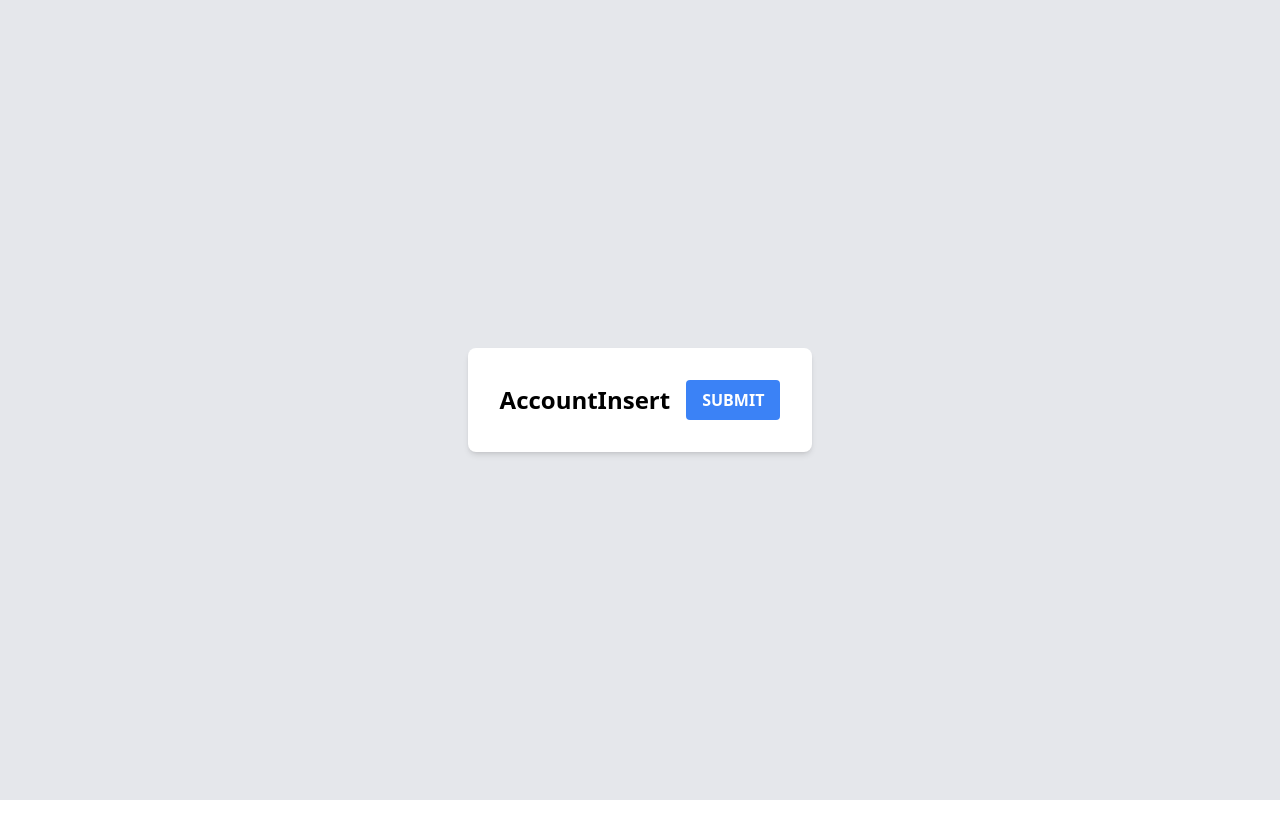
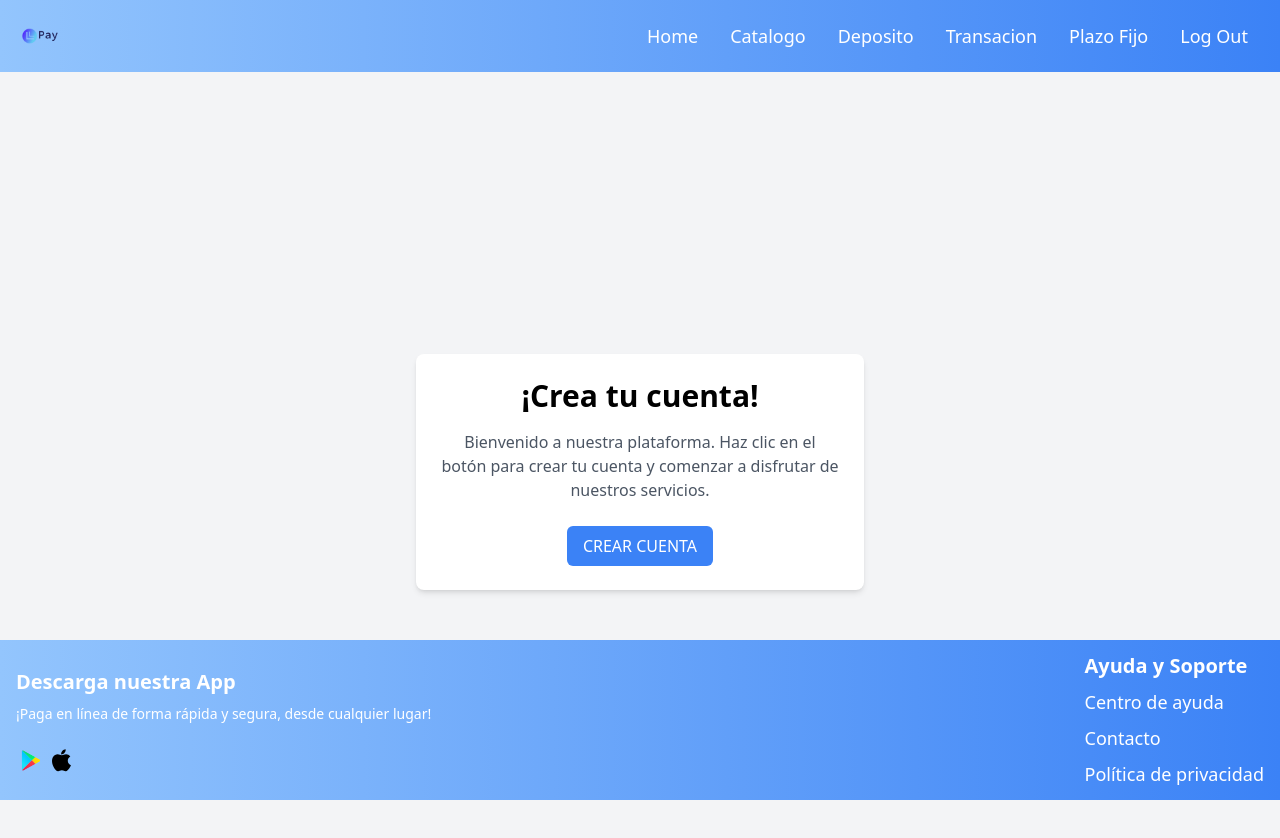
Before and after one commit to alkemyTech/Primary-Net-1, a Next.js app in the folder Primary-Net-front/: page /regularUser/accounts/create in a window 1280 px wide. Shown: the top 838 px of the page. Before the commit the page ends 800 px from the top, so only its background shows below. Built offline with nearby package versions, Linux system fonts and the light colour scheme; no server answers.

Commit message:
Agrego estilos

```diff
--- a/Primary-Net-front/app/components/Nav.jsx
+++ b/Primary-Net-front/app/components/Nav.jsx
@@ -10,19 +10,22 @@ const Navbar = () => {
       </div>
       <ul className="flex list-none">
         <li className="px-4">
-          <a href="#" className="text-white no-underline hover:text-gray-300">Home</a>
+          <a href="/home" className="text-white no-underline hover:text-gray-300">Home</a>
         </li>
         <li className="px-4">
-          <a href="#" className="text-white no-underline hover:text-gray-300">About Us</a>
+          <a href="/regularUser/catalogues/find" className="text-white no-underline hover:text-gray-300">Catalogo</a>
         </li>
         <li className="px-4">
-          <a href="#" className="text-white no-underline hover:text-gray-300">Services</a>
+          <a href="#" className="text-white no-underline hover:text-gray-300">Deposito</a>
         </li>
         <li className="px-4">
-          <a href="#" className="text-white no-underline hover:text-gray-300">Blog</a>
+          <a href="#" className="text-white no-underline hover:text-gray-300">Transacion</a>
         </li>
         <li className="px-4">
-          <a href="#" className="text-white no-underline hover:text-gray-300">Contact Us</a>
+          <a href="#" className="text-white no-underline hover:text-gray-300">Plazo Fijo</a>
+        </li>
+        <li className="px-4">
+          <a href="#" className="text-white no-underline hover:text-gray-300">Log Out</a>
         </li>
       </ul>
     </nav>
--- a/Primary-Net-front/app/regularUser/accounts/create/page.jsx
+++ b/Primary-Net-front/app/regularUser/accounts/create/page.jsx
@@ -2,6 +2,8 @@
 import { useSession } from 'next-auth/react';
 import React from 'react';
 import axios from 'axios';
+import Navbar from '../../../components/Nav'
+import Footer from '../../../components/Footer'
 
 const AccountInsert = () => {
   const { data: session } = useSession();
@@ -17,17 +19,33 @@ const AccountInsert = () => {
         .then((res) => console.log(res.data));
     }
   };
+
+
   return (
-    <div class="flex justify-center items-center h-screen bg-gray-200">
-      <div class="bg-white p-8 rounded-lg shadow-md flex items-center">
-        <h1 class="text-2xl font-bold mr-4">AccountInsert</h1>
-        <button
-          class="bg-blue-500 hover:bg-blue-700 text-white font-bold py-2 px-4 rounded"
-          onClick={() => handleSubmit()}
-        >
-          SUBMIT
-        </button>
+    <div className="min-h-screen bg-gray-100 font-montserrat">
+      {/* Navbar */}
+      <Navbar />
+
+      {/* Contenido principal */}
+      <div className="flex justify-center items-center h-screen">
+        <div className="bg-white p-6 rounded-lg shadow-md max-w-md w-full flex justify-center items-center">
+          <div className="text-center">
+            <h1 className="text-3xl font-semibold mb-4">¡Crea tu cuenta!</h1>
+            <p className="text-gray-600 mb-6">
+              Bienvenido a nuestra plataforma. Haz clic en el botón para crear tu cuenta y comenzar a disfrutar de nuestros servicios.
+            </p>
+            <button
+              className="bg-blue-500 hover:bg-blue-600 text-white py-2 px-4 rounded-md cursor-pointer"
+              onClick={() => handleSubmit()}
+            >
+              CREAR CUENTA
+            </button>
+          </div>
+        </div>
       </div>
+
+      {/* Footer */}
+      <Footer />
     </div>
   );
 };
--- a/Primary-Net-front/app/regularUser/catalogues/find/[id]/page.jsx
+++ b/Primary-Net-front/app/regularUser/catalogues/find/[id]/page.jsx
@@ -26,6 +26,6 @@ export default async function CatalogueDetail({ params }) {
           <li><span class="font-bold">Puntos:</span> {catalogue.data.points}</li>
         </ul>
       </div>
-  </div>
+    </div>
   );
 }
--- a/Primary-Net-front/app/regularUser/catalogues/find/page.jsx
+++ b/Primary-Net-front/app/regularUser/catalogues/find/page.jsx
@@ -1,6 +1,8 @@
 import { authOptions } from '@/pages/api/auth/[...nextauth]';
 import { getServerSession } from 'next-auth';
 import { redirect } from 'next/navigation';
+import Navbar from '../../../components/Nav'
+import Footer from '../../../components/Footer'
 
 import React from 'react';
 
@@ -20,15 +22,22 @@ export default async function CataloguesList() {
     const catalogues = await data.json();
 
     return (
-      <div>
-        <h1>Lista de elementos:</h1>
-        <ul>
-          {catalogues.data.items.map((catalogue) => (
-            <li key={catalogue.id}>
-              {catalogue.name} {catalogue.image} {catalogue.points}
-            </li>
-          ))}
-        </ul>
+      <div className="min-h-screen flex flex-col">
+        {/* Navbar */}
+        <Navbar />
+
+        {/* Contenedor de la lista de elementos */}
+        <div className="flex-grow">
+          <h1 className="text-2xl font-bold mb-4">Lista de elementos:</h1>
+          <div className="grid grid-cols-4 gap-4">
+            {catalogues.data.items.map((catalogue) => (
+              <div key={catalogue.id} className="bg-gray-100 p-4 border border-gray-200 shadow-md items-center justify-center">
+                <img src={catalogue.image} alt="Mi imagen" width="300" height="200"/><br></br>
+                {catalogue.name}<br></br>{catalogue.points}
+              </div>
+            ))}
+          </div>
+        </div>
       </div>
     );
   }
```
